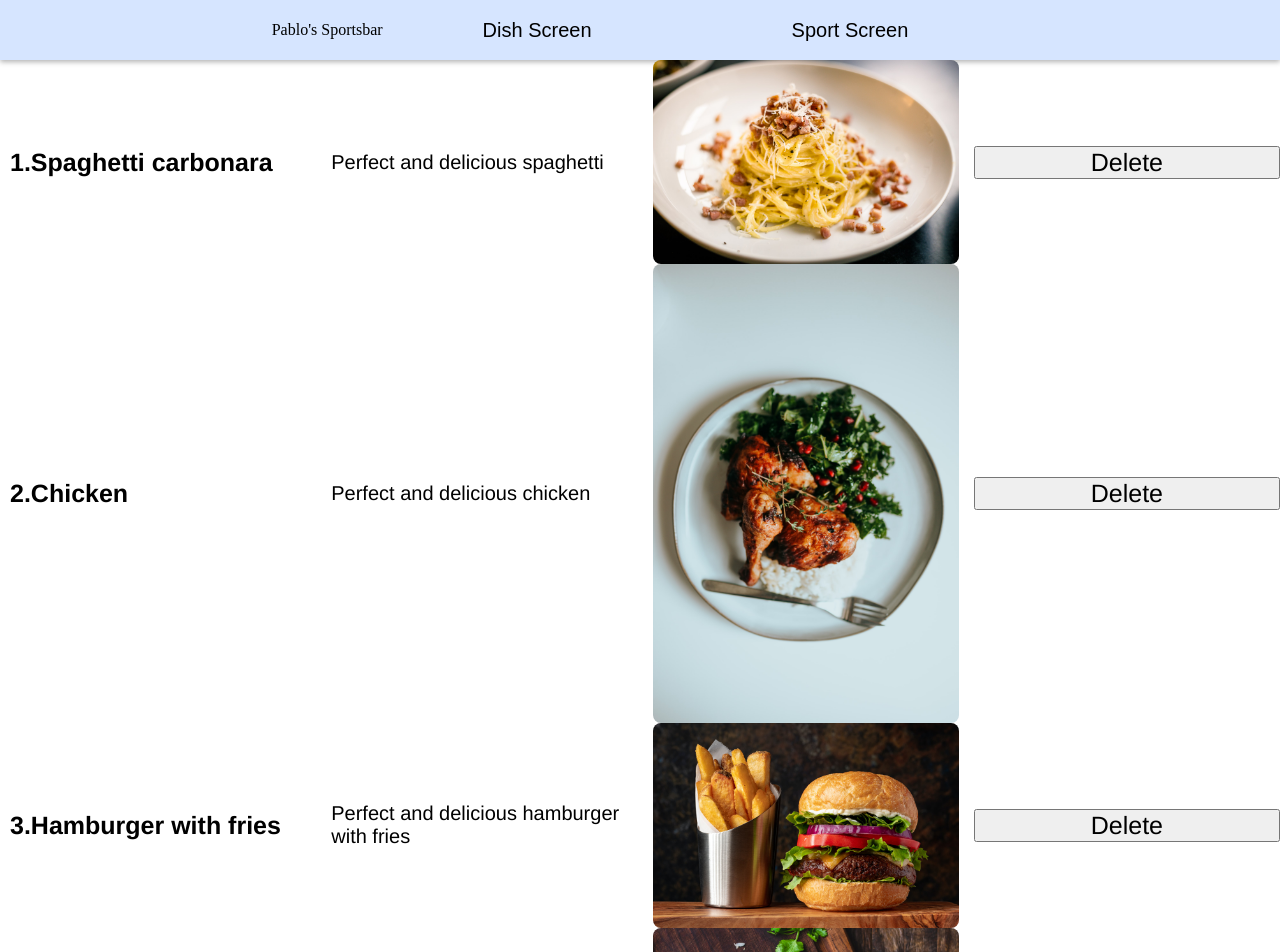
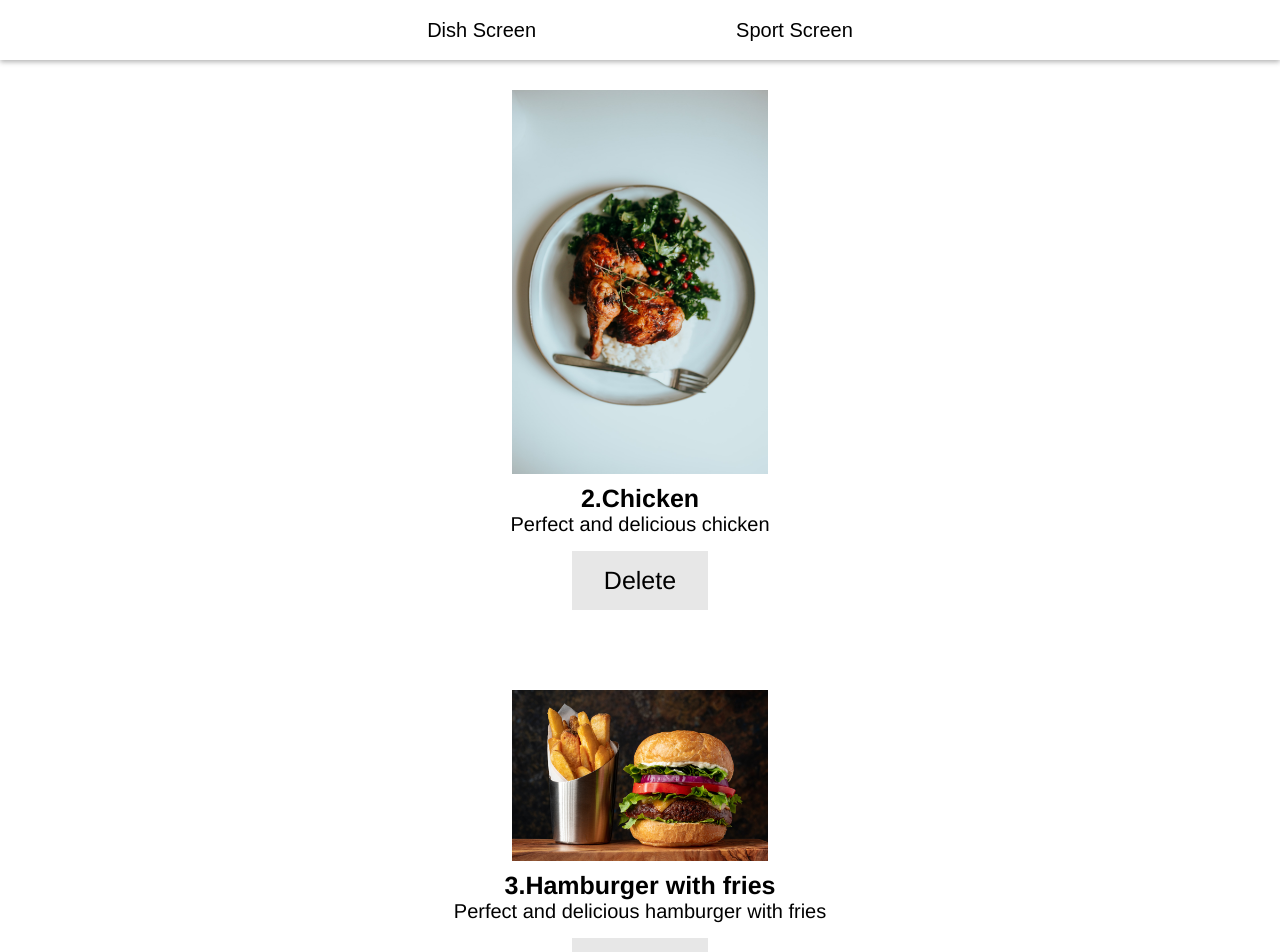
Before and after one commit to MiranKorkmaz/React-Typescript-Starter-Test, a React (Create React App) app: page /dishscreen in a window 1280 px wide. Shown: the top 952 px of the page. Built offline with nearby package versions, Linux system fonts and the light colour scheme; data requests are answered from the project's data file.

Commit message:
some easy styling altered

```diff
--- a/src/components/layout/header/Header.module.css
+++ b/src/components/layout/header/Header.module.css
@@ -1,5 +1,5 @@
 .headerContainer {
-  background-color: #d6e5ff;
+  background-color: #ffffff;
   width: 100%;
   height: 60px;
   display: flex;
--- a/src/components/layout/header/Header.tsx
+++ b/src/components/layout/header/Header.tsx
@@ -4,9 +4,6 @@
 export const Header = () => {
   return (
     <div className={styles.headerContainer}>
-      <p>
-        Pablo's Sportsbar
-      </p>
       <p>
         <a href="/dishscreen">Dish Screen</a>
       </p>
--- a/src/components/layout/styled-components/StyledButton.tsx
+++ b/src/components/layout/styled-components/StyledButton.tsx
@@ -1,6 +1,13 @@
 import styled from "styled-components";
 
 export const StyledButton = styled.button`
-font-family: helvetica;
-font-size: 25px;
+    font-family: helvetica;
+    font-size: 25px;
+    background-color: #e7e7e7;
+    border: none;
+    color: black;
+    padding: 15px 32px;
+    text-align: center;
+    text-decoration: none;
+    display: inline-block;
 `
--- a/src/components/layout/styled-components/StyledCard.tsx
+++ b/src/components/layout/styled-components/StyledCard.tsx
@@ -2,13 +2,14 @@
 
 export const StyledCard = styled.div`
     display: grid;
-    grid-template-columns: repeat(4, 1fr);
+    grid-template-columns: repeat(1, 1fr);
     grid-template-rows: 1fr;
-    grid-column-gap: 15px;
-    grid-gap: 15px;
-    align-items: center;
-    justify-content: center;
-    padding-left: 10px;
+    grid-gap: 10px;
+    padding-bottom: 50px;
+    padding-top: 30px;
+    margin: auto;
+    width: 50%;
+    text-align: center;
     h1 {
         font-family: helvetica;
         font-size: 25px;
@@ -16,10 +17,12 @@
     p {
         font-size: 20px;
         font-family: helvetica;
+        padding-bottom: 15px;
     }
     img {
-        width: 100%;
-        height: auto;
-        border-radius: 8px;
+        display: block;
+        margin-left: auto;
+        margin-right: auto;
+        width: 40%;
     }
 `
--- a/src/components/screen-cards/DishCard.tsx
+++ b/src/components/screen-cards/DishCard.tsx
@@ -29,10 +29,12 @@
 
   return (
     <StyledCard>
-      <h1>{id}.{title}</h1>
-      <p>{description}</p>
       <img src={url} alt="Menu food" />
-      <StyledButton onClick={handleOnDelete}>Delete</StyledButton>
+      <div>
+        <h1>{id}.{title}</h1>
+        <p>{description}</p>
+        <StyledButton onClick={handleOnDelete}>Delete</StyledButton>
+      </div>
     </StyledCard>
   )
 }
--- a/src/components/screen-cards/SportCard.tsx
+++ b/src/components/screen-cards/SportCard.tsx
@@ -30,10 +30,12 @@
 
     return (
         <StyledCard>
+        <img src={url} alt="Sport pictures" />
+        <div>
             <h1>{id}.{title}</h1>
             <p>{description}</p>
-            <img src={url} alt="Sport pictures" />
-            <StyledButton onClick={handleOnDelete} >Delete</StyledButton>
+            <StyledButton onClick={handleOnDelete}>Delete</StyledButton>
+        </div>
         </StyledCard>
     )
 }
--- a/src/db/db.json
+++ b/src/db/db.json
@@ -1,14 +1,48 @@
 {
   "dishes": [
-    { "id": 1, "title": "Spaghetti carbonara", "description": "Perfect and delicious spaghetti", "url": "/assets/carbonara.jpg"},
-    { "id": 2, "title": "Chicken", "description": "Perfect and delicious chicken", "url": "/assets/chicken.jpg"},
-    { "id": 3, "title": "Hamburger with fries", "description": "Perfect and delicious hamburger with fries", "url": "/assets/hamburger.jpg"},
-    { "id": 4, "title": "Pizza", "description": "Perfect and delicious pizza", "url": "/assets/pizza.jpg"}
+    {
+      "id": 2,
+      "title": "Chicken",
+      "description": "Perfect and delicious chicken",
+      "url": "/assets/chicken.jpg"
+    },
+    {
+      "id": 3,
+      "title": "Hamburger with fries",
+      "description": "Perfect and delicious hamburger with fries",
+      "url": "/assets/hamburger.jpg"
+    },
+    {
+      "id": 4,
+      "title": "Pizza",
+      "description": "Perfect and delicious pizza",
+      "url": "/assets/pizza.jpg"
+    }
   ],
   "sports": [
-    { "id": 1, "title": "Basketball", "description": "Basketball is a fine sport.", "url": "/assets/basketball.jpg"},
-    { "id": 2, "title": "Football", "description": "Football is a fine sport.", "url": "/assets/football.jpg"},
-    { "id": 3, "title": "Golf", "description": "Golf is a fine sport.", "url": "/assets/golf.jpg"},
-    { "id": 4, "title": "Athletics", "description": "Athletics is a fine sport.", "url": "/assets/athletics.jpg"}
+    {
+      "id": 1,
+      "title": "Basketball",
+      "description": "Basketball is a fine sport.",
+      "url": "/assets/basketball.jpg"
+    },
+    {
+      "id": 2,
+      "title": "Football",
+      "description": "Football is a fine sport.",
+      "url": "/assets/football.jpg"
+    },
+    {
+      "id": 3,
+      "title": "Golf",
+      "description": "Golf is a fine sport.",
+      "url": "/assets/golf.jpg"
+    },
+    {
+      "id": 4,
+      "title": "Athletics",
+      "description": "Athletics is a fine sport.",
+      "url": "/assets/athletics.jpg"
+    }
   ]
 }
```
